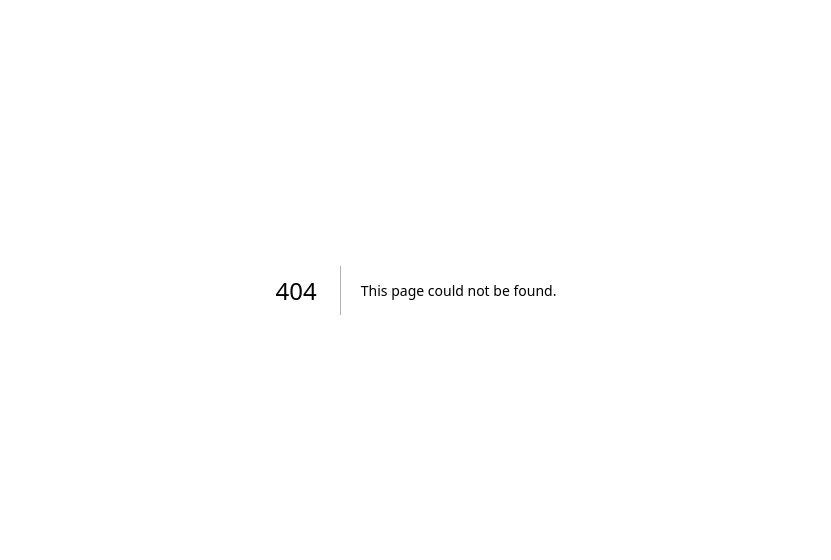
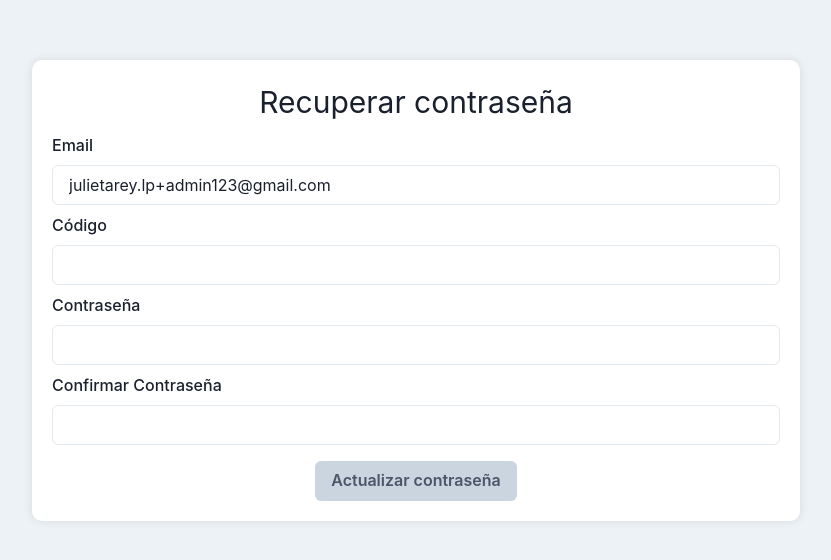
Before and after one commit to rojuli-tesis/nutrillo-fe-dashboard, a Next.js app: page /login/reset-password in a window 1280 px wide. Before the commit this address had no page. Shown: the part 110-670 px from the top of the page, without its empty margins (224-1055 px from the left). Built offline with nearby package versions, Linux system fonts and the light colour scheme; no server answers.

Commit message:
Reseteo contraseña

```diff
--- /dev/null
+++ b/src/app/login/reset-password/page.tsx
@@ -0,0 +1,112 @@
+"use client";
+
+import React, { useState } from "react";
+import {
+  Flex,
+  VStack,
+  Text,
+  FormControl,
+  FormLabel,
+  FormErrorMessage,
+} from "@chakra-ui/react";
+import Button from "@/components/Button";
+import { Field, Form, Formik } from "formik";
+import * as Yup from "yup";
+import CustomInput from "@/components/CustomInput";
+import restClient from "@/utils/restClient";
+import { useRouter } from "next/navigation";
+
+const ValidationSchema = Yup.object().shape({
+  email: Yup.string().email("Email inválido").required("Email es requerido"),
+  code: Yup.number().required("Código es requerido"),
+  // contraseña debe tener simbolos y numeros. minimo 8 caracteres
+  newPassword: Yup.string()
+    .matches(
+      /^(?=.*[0-9])(?=.*[!@#$%^&*])[a-zA-Z0-9!@#$%^&*]{8,}$/,
+      "La contraseña debe tener al menos 8 caracteres, un número y un símbolo",
+    )
+    .required("Contraseña es requerida"),
+  confirmNewPassword: Yup.string().oneOf(
+    [Yup.ref("newPassword")],
+    "Las contraseñas no coinciden",
+  ),
+});
+
+const ResetPasswordPage = () => {
+  const router = useRouter();
+
+  const [responseError, setResponseError] = useState("");
+
+  const handleSubmit = async (data: { code: string; newPassword: string }) => {
+    try {
+      await restClient.post("/auth/reset-password", data);
+      router.push("/login");
+    } catch (e) {
+      setResponseError((e as any).response.data);
+    }
+  };
+
+  return (
+    <Flex
+      style={{
+        backgroundColor: "white",
+        padding: "20px",
+        borderRadius: "10px",
+        boxShadow: "0 0 10px rgba(0,0,0,0.1)",
+        width: "60%",
+      }}
+    >
+      <Formik
+        initialValues={{
+          email: "julietarey.lp+admin123@gmail.com",
+          code: "",
+          newPassword: "",
+          confirmNewPassword: "",
+        }}
+        onSubmit={handleSubmit}
+        validateOnMount
+        validationSchema={ValidationSchema}
+      >
+        {({ isValid }) => (
+          <Form style={{ width: "100%" }}>
+            <VStack w="100%">
+              <Text fontSize={"3xl"}>Recuperar contraseña</Text>
+              <FormControl>
+                <FormLabel>Email</FormLabel>
+                <Field name="email" component={CustomInput} />
+              </FormControl>
+              <FormControl>
+                <FormLabel>Código</FormLabel>
+                <Field name="code" component={CustomInput} />
+              </FormControl>
+              <FormControl>
+                <FormLabel>Contraseña</FormLabel>
+                <Field
+                  type={"password"}
+                  name="newPassword"
+                  component={CustomInput}
+                />
+              </FormControl>
+              <FormControl>
+                <FormLabel>Confirmar Contraseña</FormLabel>
+                <Field
+                  type={"password"}
+                  name="confirmNewPassword"
+                  component={CustomInput}
+                />
+              </FormControl>
+              <FormControl isInvalid={!!responseError}>
+                <FormErrorMessage>{responseError}</FormErrorMessage>
+              </FormControl>
+              <Button disabled={!isValid} colorScheme={"teal"} type={"submit"}>
+                Actualizar contraseña
+              </Button>
+            </VStack>
+          </Form>
+        )}
+      </Formik>
+    </Flex>
+  );
+};
+
+export default ResetPasswordPage;
```
Also changed, not shown: src/app/login/forgot-password/page.tsx (added, +67 -0 lines), src/app/login/page.tsx (+18 -4 lines).
